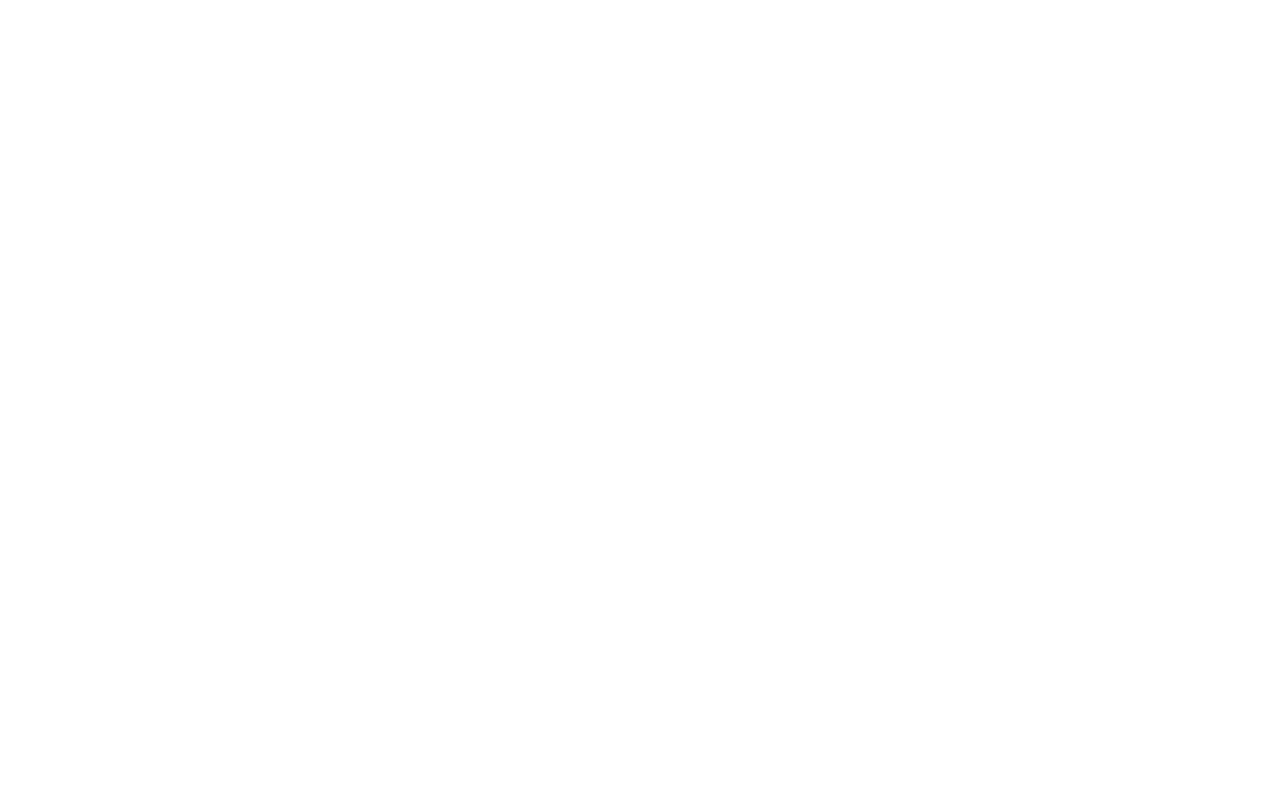
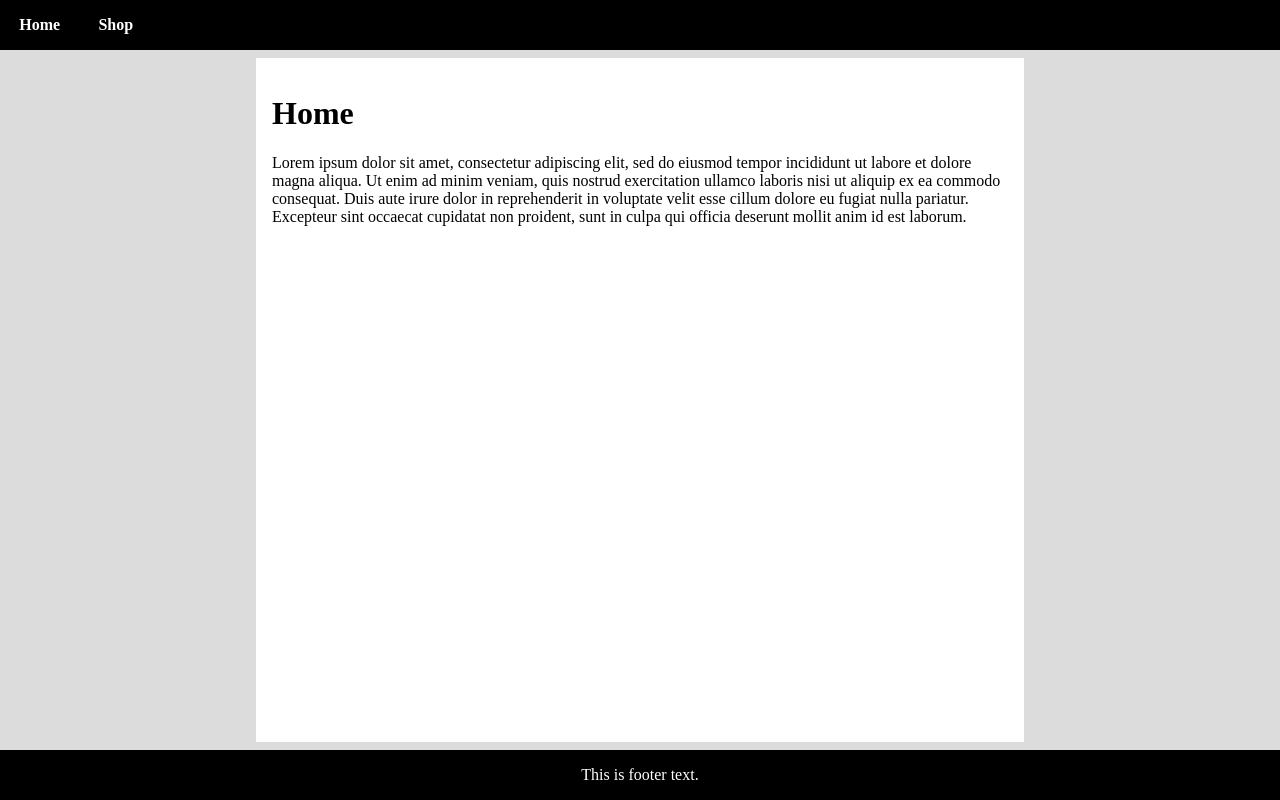
Before and after one commit to blayzeon/shopping-cart, a React (Create React App) app: page / in a window 1280 px wide. Built offline with nearby package versions, Linux system fonts and the light colour scheme.

Commit message:
add mock example design

```diff
--- /dev/null
+++ b/src/Example.js
@@ -0,0 +1,30 @@
+import React from "react";
+import "./css/example.css";
+
+export default function Example() {
+  return (
+    <div className="container">
+      <header>
+        <nav>
+          <ul className="flex-nav">
+            <li>Home</li>
+            <li>Shop</li>
+          </ul>
+        </nav>
+      </header>
+      <main className="centered">
+        <h1>Home</h1>
+        <p>
+          Lorem ipsum dolor sit amet, consectetur adipiscing elit, sed do
+          eiusmod tempor incididunt ut labore et dolore magna aliqua. Ut enim ad
+          minim veniam, quis nostrud exercitation ullamco laboris nisi ut
+          aliquip ex ea commodo consequat. Duis aute irure dolor in
+          reprehenderit in voluptate velit esse cillum dolore eu fugiat nulla
+          pariatur. Excepteur sint occaecat cupidatat non proident, sunt in
+          culpa qui officia deserunt mollit anim id est laborum.
+        </p>
+      </main>
+      <footer>This is footer text.</footer>
+    </div>
+  );
+}
--- /dev/null
+++ b/src/css/example.css
@@ -0,0 +1,60 @@
+html {
+  background-color: rgb(220, 220, 220);
+}
+
+html,
+body,
+#root,
+.container {
+  height: 100%;
+  width: 100%;
+  margin: 0;
+  padding: 0;
+}
+
+.container {
+  display: flex;
+  flex-direction: column;
+}
+
+.container > * {
+  flex-shrink: 0;
+  min-width: fit-content;
+}
+
+.centered {
+  margin: 0.5rem clamp(0.1rem, 20rem, 20%);
+  padding: 1rem;
+  flex-grow: 1;
+  background-color: white;
+}
+
+.flex-nav,
+.container > footer {
+  margin: 0;
+  padding: 0;
+  display: flex;
+  background-color: black;
+  color: white;
+  list-style-type: none;
+}
+
+.container > footer {
+  display: flex;
+  justify-content: center;
+  padding: 1rem;
+}
+
+.flex-nav > li:hover,
+.flex-nav .active {
+  cursor: pointer;
+  background-color: rgba(133, 133, 133, 0.5);
+  user-select: none;
+}
+
+.flex-nav > li {
+  padding: 1rem 0.5rem;
+  margin: 0 0.7rem;
+  font-weight: bold;
+  border-radius: 0.1rem;
+}
--- a/src/index.js
+++ b/src/index.js
@@ -1,10 +1,10 @@
 import React from "react";
 import ReactDOM from "react-dom/client";
-import App from "./App";
+import Example from "./Example";
 
 const root = ReactDOM.createRoot(document.getElementById("root"));
 root.render(
   <React.StrictMode>
-    <App />
+    <Example />
   </React.StrictMode>
 );
```
